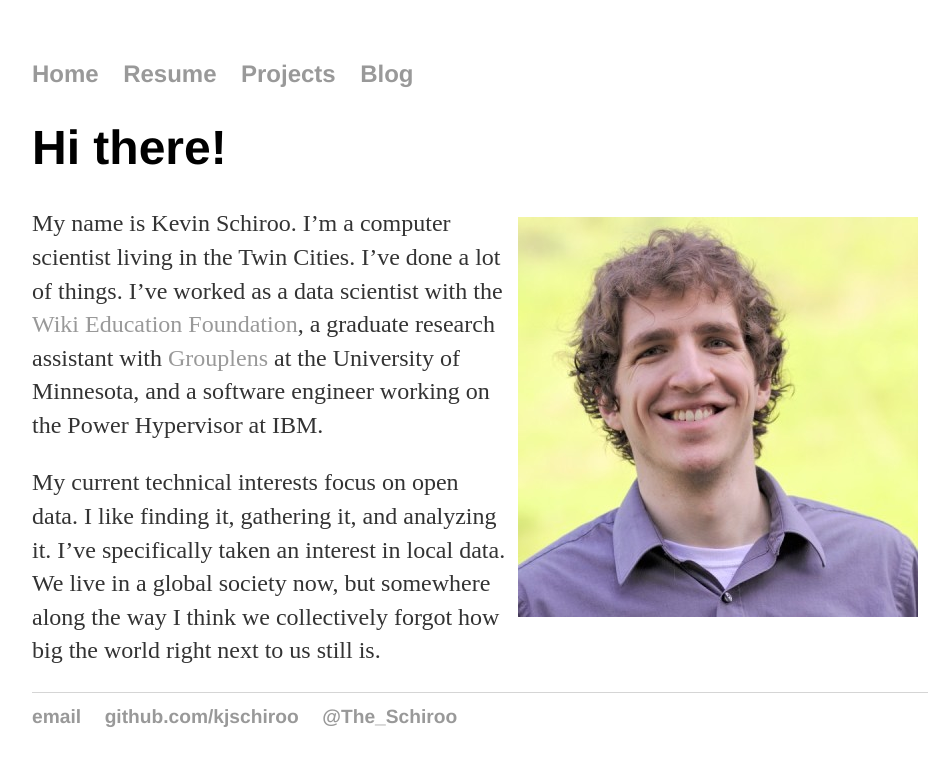
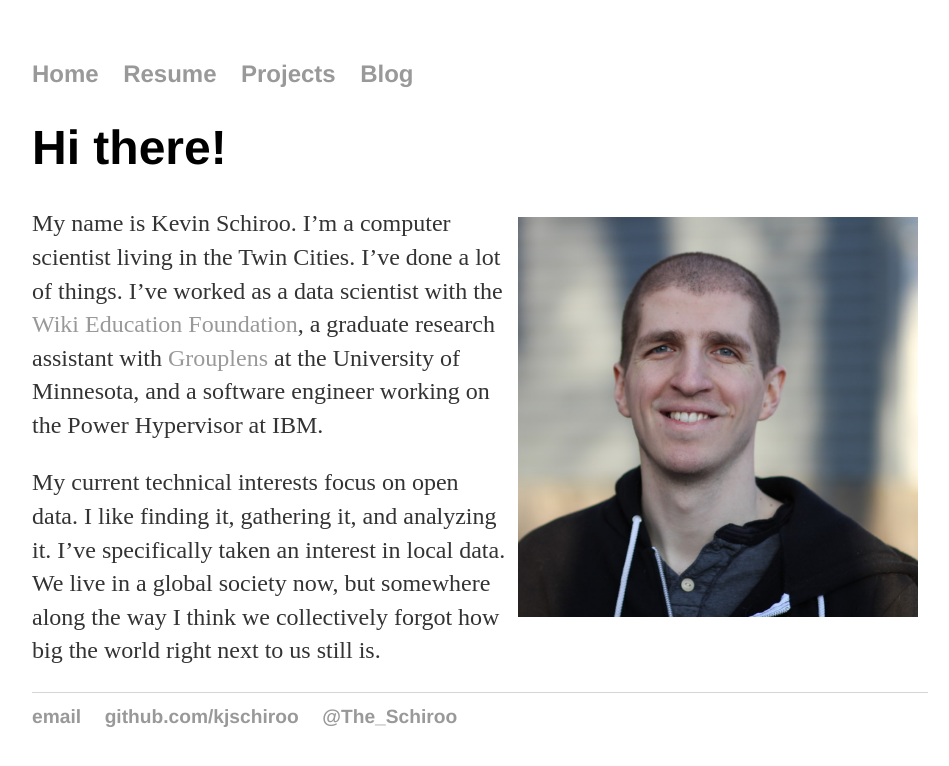
Before and after one commit to kjschiroo/kjschiroo.github.io, a Jekyll site: the page built from index.md, in a window 1280 px wide. Shown: the top 766 px of the page, without its empty margins (160-1109 px from the left). Built offline with Jekyll 4.4.1, drawn with Linux system fonts in a browser that asks for light colours; nearby versions of some CDN libraries.

Commit message:
Update picture
Updating to a relatively recent picture.

```diff
--- a/index.md
+++ b/index.md
@@ -4,9 +4,8 @@ title: Kevin Schiroo
 ---
 # Hi there! #
 
-<img style="float: right; padding: 10px"
- src="{{ site.url }}/assets/self.jpg"
- title="Credit Sage Ross, CC BY-SA 2.0">
+<img style="float: right; padding: 10px" width="400"
+ src="{{ site.url }}/assets/self_2018.png">
 
 My name is Kevin Schiroo. I'm a computer scientist living in the Twin Cities.
 I've done a lot of things. I've worked as a data scientist with the
```
Also changed, not shown: assets/self_2018.png (added).
